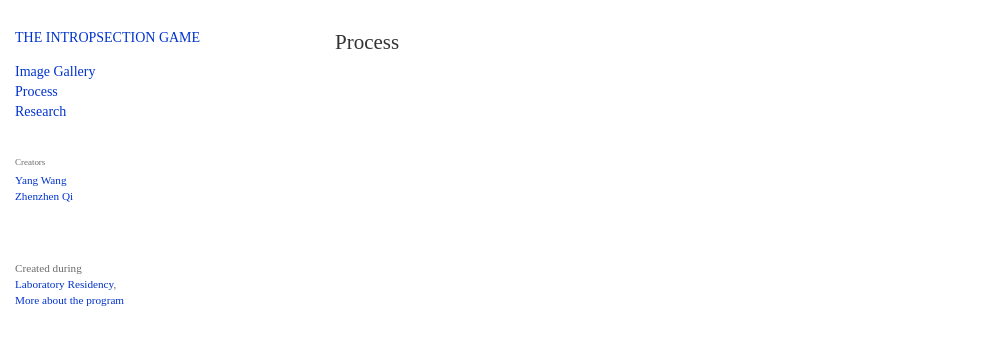
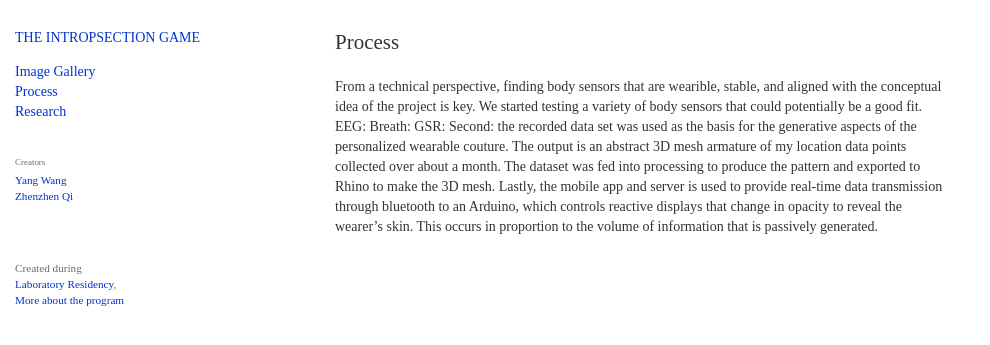
Before and after one commit to ZZYW/TheIntrospectionGame, a Jekyll site: the page built from _posts/2015-5-2-Process.html, in a window 1280 px wide. Shown: the top 345 px of the page, without its empty margins (0-990 px from the left). Built offline with Jekyll 4.4.1, drawn with Linux system fonts in a browser that asks for light colours; nearby versions of some CDN libraries.

Commit message:
documenting process

```diff
--- a/_posts/2015-5-2-Process.html
+++ b/_posts/2015-5-2-Process.html
@@ -1,3 +1,18 @@
 ---
 layout: default
 ---
+
+From a technical perspective, finding body sensors that are wearible, stable, and aligned with the conceptual idea of the project is key. We started testing a variety of body sensors that could potentially be a good fit.
+
+EEG:
+
+Breath:
+
+GSR:
+
+
+
+
+Second: the recorded data set was used as the basis for the generative aspects of the personalized wearable couture. The output is an abstract 3D mesh armature of my location data points collected over about a month. The dataset was fed into processing to produce the pattern and exported to Rhino to make the 3D mesh.
+
+Lastly, the mobile app and server is used to provide real-time data transmission through bluetooth to an Arduino, which controls reactive displays that change in opacity to reveal the wearer’s skin. This occurs in proportion to the volume of information that is passively generated.
```
